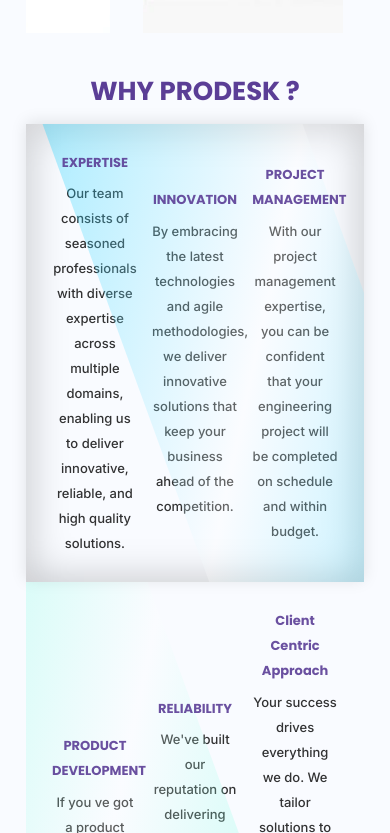
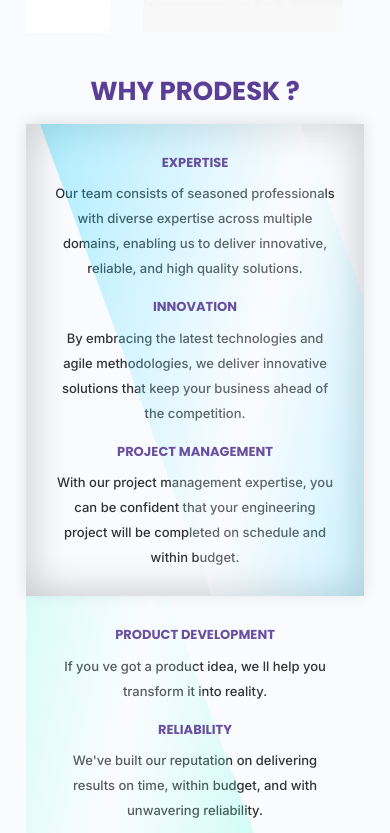
Before and after one commit to Madhavan-P/prodeskItTask, a React (Vite) app: page / in a window 390 px wide. Shown: the part 10731-11564 px from the top of the page. Built offline with nearby package versions, Linux system fonts and the light colour scheme.

Commit message:
why prodesk section updated

```diff
--- a/src/index.css
+++ b/src/index.css
@@ -1388,9 +1388,20 @@ small {
 }
 
 .why-card p{
+    width: 100%;
     color: rgba(0,0,0,.8);
 }
 
+@media (max-width:767px) {
+    .why-ctn {
+        width: 100%;
+        flex-direction: column;
+    }
+
+    .why-card {
+        width: 100%;
+    }
+}
 
 .opp-section {
     position: relative;
```
